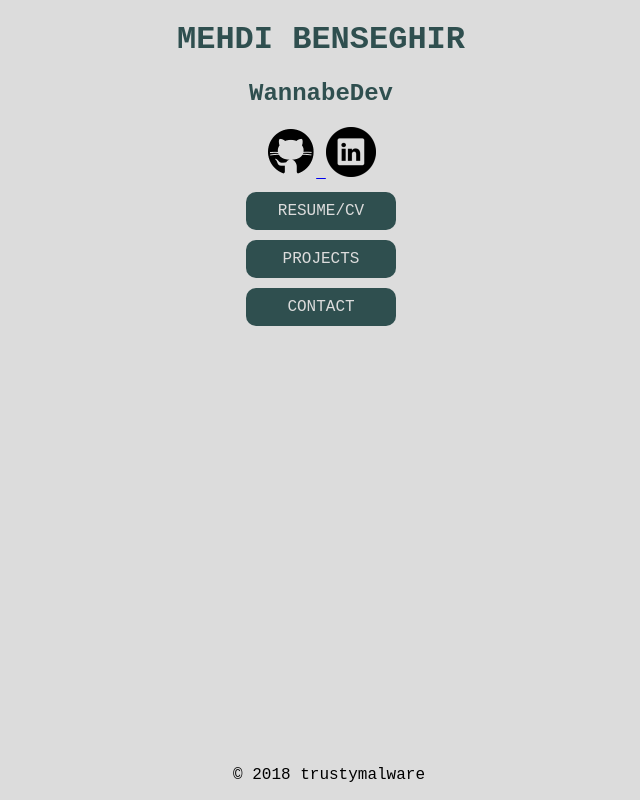
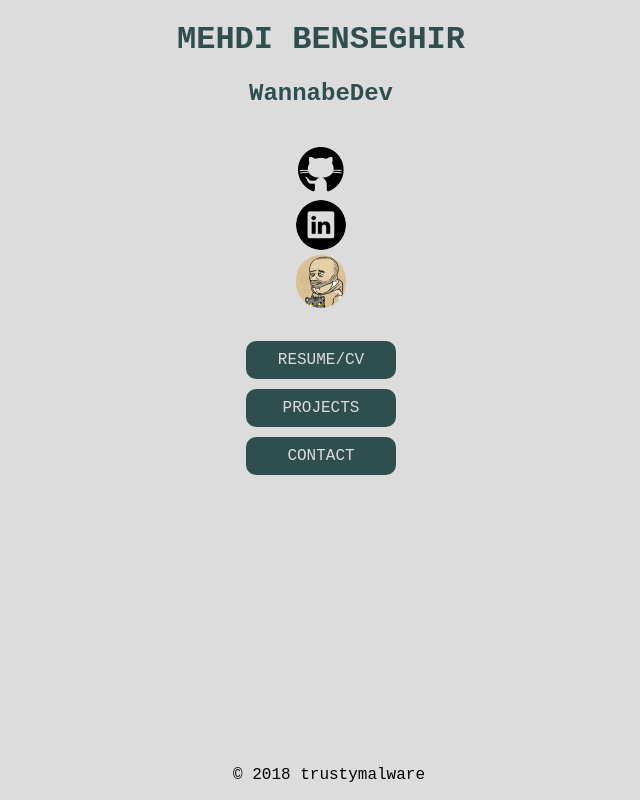
Before and after one commit to trustymalware/pwa_acs, a website: page home.html in a window 1280 px wide. Shown: the whole page, without its empty margins (319-959 px from the left). Drawn offline with Linux system fonts and the light colour scheme; files that its build step writes are made by us from their sources.

Commit message:
image profil

```diff
--- a/home.html
+++ b/home.html
@@ -14,14 +14,23 @@
             <h1>MEHDI BENSEGHIR</h1>
             <h2>WannabeDev</h2>
         </div>
-        <div class="logo">
+        <section class="logo">
+        <div>
             <a href="https://github.com/trustymalware" target="_blank">
                 <img src="dist/assets/images/png/github-filled.png" alt="logo github" class="image">
             </a>
+        </div>
+        <div>
             <a href="https://fr.linkedin.com/in/rustysoftware" target="_blank">
                 <img src="dist/assets/images/png/linkedin-logo-button.png" alt="logo linkedin" class="image">
             </a>
         </div>
+        <div>
+            <a href="https://twitter.com/rustysoftware" target="_blank">
+                <img src="dist/assets/images/png/profilpic.png.png" alt="profil picture" class="image" />
+            </a>
+        </div>
+        </section>
     </header>
 
     <section class="resume">
--- a/src/styles/style.scss
+++ b/src/styles/style.scss
@@ -63,6 +63,7 @@ section{
 
 .image{
     width: 50px;
+    border-radius: 150px;
 }
 
 .cv{
@@ -119,3 +120,11 @@ section{
 .dropdown:hover .dropdown-content{
     display: block;
 }
+
+.profilpic{
+    border-radius: 150px;
+}
+
+.logo{
+    display: inline;
+}
```
Also changed, not shown: dist/styles/style.css, 1 other file.
